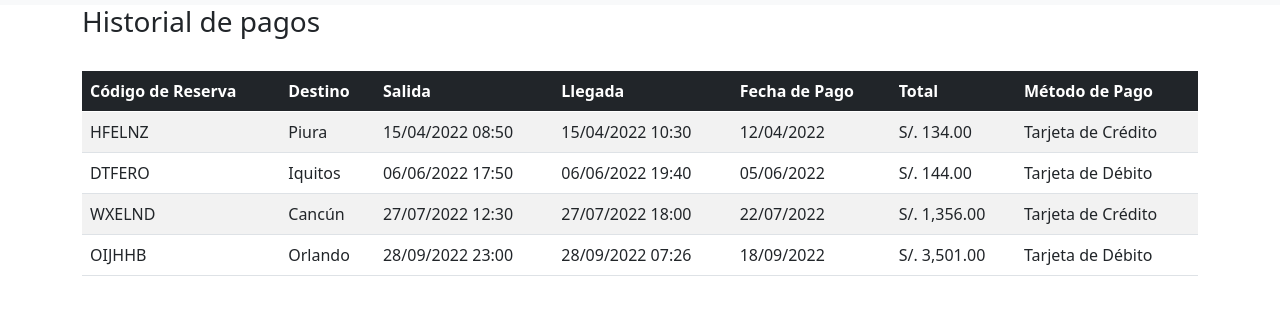
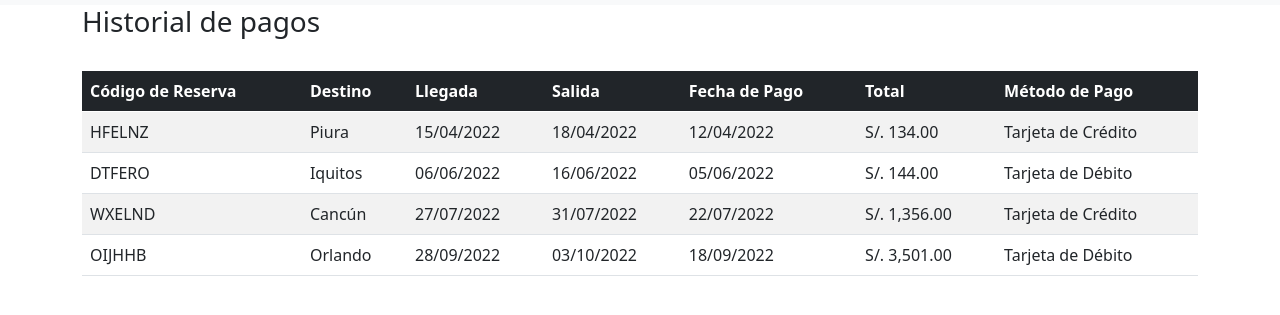
Before and after one commit to zolrivera/METODOSAGILES, a plain HTML site: page historial_pagos.html in a window 1280 px wide. Shown: the part 51-366 px from the top of the page. Drawn offline with nearby package versions, Linux system fonts and the light colour scheme; files that its build step writes are made by us from their sources.

Commit message:
Review_Historial_Pagos

```diff
--- a/historial_pagos.html
+++ b/historial_pagos.html
@@ -159,8 +159,8 @@
 				<tr class="table-dark">
 					<th scope="col">Código de Reserva</th>
 					<th scope="col">Destino</th>
+					<th scope="col">Llegada</th>
 					<th scope="col">Salida</th>
-					<th scope="col">Llegada</th>
 					<th scope="col">Fecha de Pago</th>
 					<th scope="col">Total</th>
 					<th scope="col">Método de Pago</th>
@@ -170,8 +170,8 @@
 				<tr>
 					<td>HFELNZ</td>
 					<td>Piura</td>
-					<td>15/04/2022 08:50</td>
-					<td>15/04/2022 10:30</td>
+					<td>15/04/2022</td>
+					<td>18/04/2022</td>
 					<td>12/04/2022</td>
 					<td>S/. 134.00</td>
 					<td>Tarjeta de Crédito</td>
@@ -179,8 +179,8 @@
 				<tr>
 					<td>DTFERO</td>
 					<td>Iquitos</td>
-					<td>06/06/2022 17:50</td>
-					<td>06/06/2022 19:40</td>
+					<td>06/06/2022</td>
+					<td>16/06/2022</td>
 					<td>05/06/2022</td>
 					<td>S/. 144.00</td>
 					<td>Tarjeta de Débito</td>
@@ -188,8 +188,8 @@
 				<tr>
 					<td>WXELND</td>
 					<td>Cancún</td>
-					<td>27/07/2022 12:30</td>
-					<td>27/07/2022 18:00</td>
+					<td>27/07/2022</td>
+					<td>31/07/2022</td>
 					<td>22/07/2022</td>
 					<td>S/. 1,356.00</td>
 					<td>Tarjeta de Crédito</td>
@@ -197,8 +197,8 @@
 				<tr>
 					<td>OIJHHB</td>
 					<td>Orlando</td>
-					<td>28/09/2022 23:00</td>
-					<td>28/09/2022 07:26</td>
+					<td>28/09/2022</td>
+					<td>03/10/2022</td>
 					<td>18/09/2022</td>
 					<td>S/. 3,501.00</td>
 					<td>Tarjeta de Débito</td>
```
